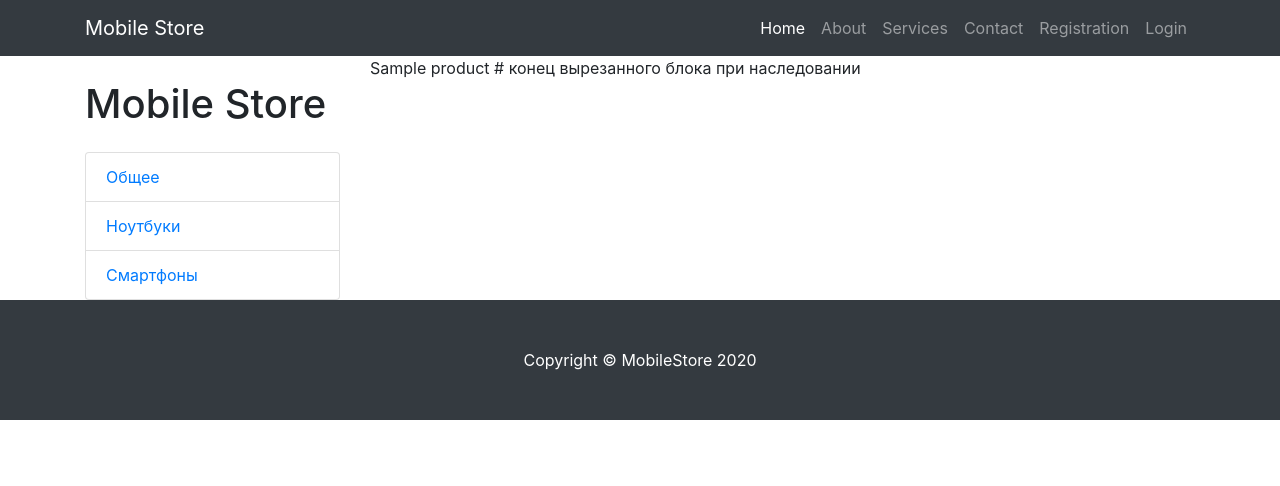
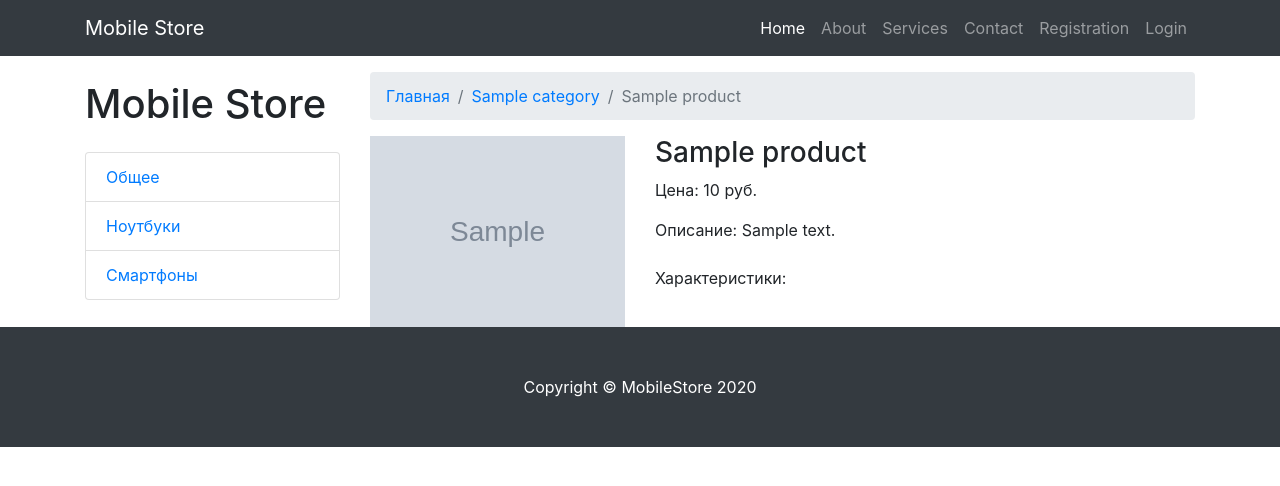
Before and after one commit to Dabygi/MobileStore, a Django app: template store/templates/product_detail.html in a window 1280 px wide. Shown: the top 486 px of the page. Run offline with Django 3.2, Linux system fonts and the light colour scheme; the template is opened without the code that fills it: most values are stand-ins (such as "Sample title", 1, 10 or a date in 2020); grey boxes marked "Sample" are stand-in pictures; some libraries are stand-ins or nearby versions.

Commit message:
commit 7 (Model-View-Template)

```diff
--- a/store/models.py
+++ b/store/models.py
@@ -7,9 +7,9 @@ from django.urls import reverse
 
 User = get_user_model()
 
-def get_product_url(obj, viewname):
+def get_product_url(obj, viewname):             # Model-View-Template
     ct_model = obj.__class__._meta.model_name
-    return reverse(viewname, kwargs={'ct_model': ct_model, 'url': obj.url})
+    return reverse(viewname, kwargs={'ct_model': ct_model, 'slug': obj.slug})
 
 
 class LatestProductsManager:
--- a/store/templates/account/base.html
+++ b/store/templates/account/base.html
@@ -1 +1 @@
-{% extends "base.html" %}
+{% extends "index.html" %}
--- a/store/templates/index.html
+++ b/store/templates/index.html
@@ -81,7 +81,7 @@
       <!-- /.col-lg-3 -->
 
       <div class="col-lg-9">
-        {% block content %}       # начало вырезанного блока при наследовании
+        {% block content %}
         <div id="carouselExampleIndicators" class="carousel slide my-4" data-ride="carousel">
           <ol class="carousel-indicators">
             <li data-target="#carouselExampleIndicators" data-slide-to="0" class="active"></li>
@@ -209,7 +209,7 @@
 
         </div>
         <!-- /.row -->
-      {% endblock content %}         # конец вырезанного блока при наследовании
+      {% endblock content %}
       </div>
       <!-- /.col-lg-9 -->
 
--- a/store/templates/product_detail.html
+++ b/store/templates/product_detail.html
@@ -1,7 +1,23 @@
 {% extends 'index.html' %}  # Наследуемся от базового html
 
 {% block content %}
-
-{{ product.title }}
+    <nav aria-label="breadcrumb" class="mt-3">
+      <ol class="breadcrumb">
+        <li class="breadcrumb-item"><a href="{% url 'index' %}">Главная</a></li>
+        <li class="breadcrumb-item"><a href="#">{{ product.category.name }}</a></li>
+        <li class="breadcrumb-item active" aria-current="page">{{ product.title }}</li>
+      </ol>
+    </nav>
+<div class="row">
+    <div class="col-md-4">
+        <img src="{{ product.image.url }}" class="img-fluid">
+    </div>
+    <div class="col-md-8">
+        <h3>{{ product.title }}</h3>
+        <p>Цена: {{ product.price }} руб.</p>
+        <p>Описание: {{ product.description }}</p>
+        <p class="mt-4">Характеристики:</p>
+    </div>
+</div>
 
 {% endblock content %}
--- a/store/urls.py
+++ b/store/urls.py
@@ -4,5 +4,5 @@ from .views import test_view, ProductDetailView
 
 urlpatterns = [
     path('', test_view, name='index'),
-    path('products/<str:ct_model>/<str:url>/', ProductDetailView.as_view(), name='product_detail'),
+    path('products/<str:ct_model>/<str:slug>/', ProductDetailView.as_view(), name='product_detail'),   # Model-View-Template
 ]
--- a/store/views.py
+++ b/store/views.py
@@ -7,18 +7,18 @@ from .models import Notebook, Smartphone
 def test_view(request):
     return render(request, 'index.html', {})
 
-class ProductDetailView(DetailView):   # Вывод информации о продукции
+class ProductDetailView(DetailView):   # Вывод информации о продукции Model-View-Template
 
     CT_MODEL_CLASS = {
         'notebook': Notebook,
         'smartphone': Smartphone,
     }
 
-    def dispatch(self, request, *args, **kwargs):                  # Возможность вывода несколких моделей
+    def dispatch(self, request, *args, **kwargs):                  # Возможность вывода нескольких моделей
         self.model = self.CT_MODEL_CLASS[kwargs['ct_model']]
         self.queryset = self.model._base_manager.all()
         return super().dispatch(request, *args, **kwargs)
 
     context_object_name = 'product'
     template_name = 'product_detail.html'
-    slug_url_kwarg = 'url'
+    slug_url_kwarg = 'slug'                    # Model-View-Template
```
